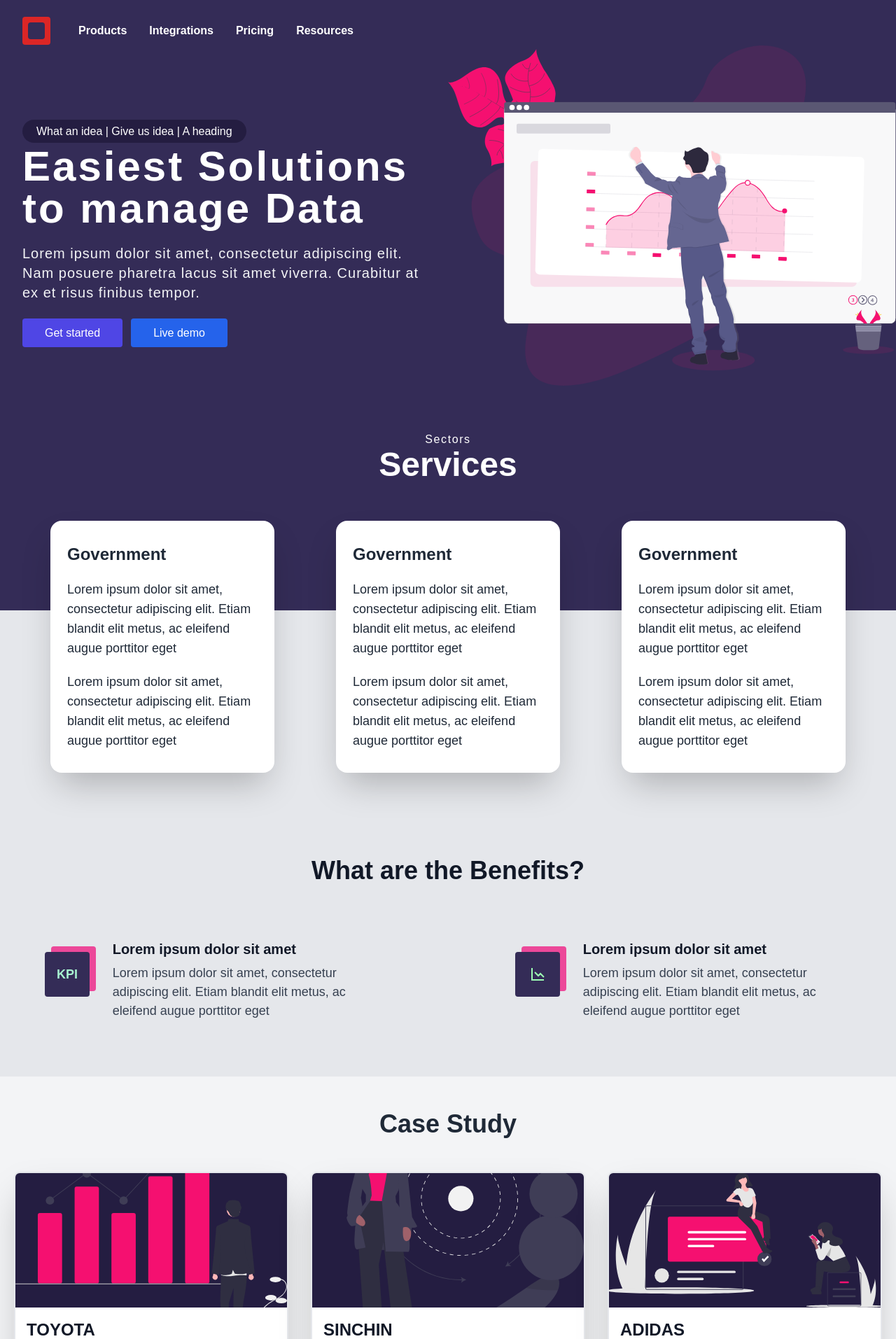
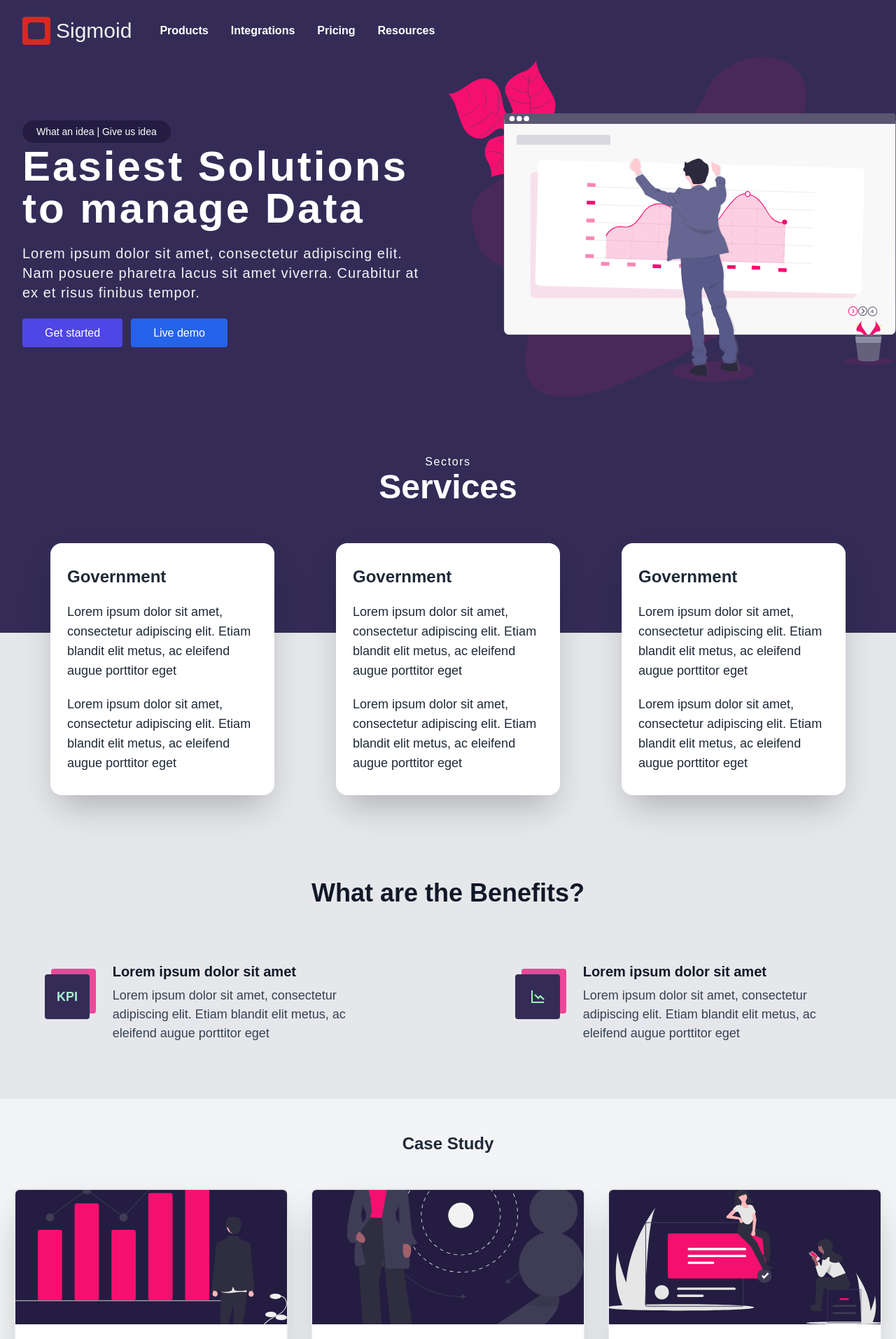
Before and after one commit to Variiiest/Artic, a React (Create React App) app: page / in a window 1280 px wide. Shown: the top 1913 px of the page at 70% size. Built offline with nearby package versions, Linux system fonts and the light colour scheme.

Commit message:
first commit

```diff
--- a/public/index.html
+++ b/public/index.html
@@ -26,7 +26,7 @@
     -->
     <title>React App</title>
   </head>
-  <body class="bg-gray-100">
+  <body class="bg-gray-100" oncontextmenu="return false">
     <noscript>You need to enable JavaScript to run this app.</noscript>
     <div id="root"></div>
     <!--
--- a/src/components/Case.js
+++ b/src/components/Case.js
@@ -4,10 +4,10 @@ import third from './images/Serv3.svg'
 
 const Stats = () => (
     <div>
-        <section className="px-8 xl:px-0 bg-gray-100">
+        <section className="xl:px-0 bg-gray-100">
             <div className="mx-auto container py-6">
-                <div className="flex flex-col lg:items-center justify-center w-full pt-6">
-                    <h1 className="font-semibold text-gray-800 text-3xl md:text-4xl"> Case Study</h1>
+                <div className="flex flex-col lg:items-center text-center justify-center w-full pt-6">
+                    <h1 className="font-semibold text-gray-800 text-3xl md:text-2xl"> Case Study</h1>
 
                 </div>
         <div className="container px-5 py-12 mx-auto">
--- a/src/components/Header.js
+++ b/src/components/Header.js
@@ -23,12 +23,13 @@ export default function Example() {
                 >
                   <div className="flex items-center flex-grow flex-shrink-0 lg:flex-grow-0">
                     <div className="flex items-center justify-between w-full md:w-auto">
-                      <a href=".">
+                    <a href="." className="flex title-font font-medium items-center md:justify-start justify-center text-gray-100">
                       <div className="items-center flex justify-center h-10 w-10 rounded bg-red-600">
                       <div className="h-6 w-6 rounded color1" aria-hidden="true" />
 
                     </div>
-                      </a>
+                    <span className="ml-2 text-3xl">Sigmoid</span>
+            </a>
                       <div className="-mr-2 flex items-center md:hidden">
                         <Popover.Button className=" rounded-md p-2 inline-flex items-center justify-center hover:bg-gray-100 focus:outline-none focus:ring-2 focus:ring-inset focus:ring-indigo-500">
                           <span className="sr-only">Open main menu</span>
@@ -109,7 +110,7 @@ export default function Example() {
 
               <main className="mt-10 mx-auto max-w- px-4 sm:mt-12 sm:px-6 md:mt-16 lg:mt-20 lg:px-8 xl:mt-28">
                 <div className="sm:text-center lg:text-left">
-                  <p><span className="px-5 py-2 color2 rounded-full font-medium">What an idea | Give us idea | A heading</span></p>
+                  <p><span className="px-5 py-2 color2 rounded-full font-medium text-sm">What an idea | Give us idea</span></p>
                   <h1 className="mt-2 text-4xl tracking-wider font-extrabold  sm:text-5xl md:text-6xl">
                     <span className="block xl:inline">Easiest Solutions</span>{' '}
                     <span className="mt-2 block xl:inline">to manage Data    </span>
@@ -118,7 +119,7 @@ export default function Example() {
                   Lorem ipsum dolor sit amet, consectetur adipiscing elit. Nam posuere pharetra lacus sit amet viverra. Curabitur at ex et risus finibus tempor.
                   </p>
                   <div className="mt-5 sm:mt-8 sm:flex sm:justify-center lg:justify-start">
-                    <div className="">
+                    <div className="mb-8">
                       <a
                         href="."
                         className="focus:outline-none transition duration-150 ease-in-out bg-indigo-600 hover:bg-white hover:text-black px-8 py-3 text-base rounded font-medium"
--- a/src/components/Services.js
+++ b/src/components/Services.js
@@ -11,7 +11,7 @@
             Services
             </h1>
           </div>
-          <div className="mt-4 mx-8 grid grid-cols-1 gap-2 sm:grid-cols-3 ">
+          <div className="mt-4 sm:mx-8 mx-2 grid grid-cols-1 gap-2 sm:grid-cols-3 ">
             <div className="p-2 sm:p-10 cursor-pointer">
               <div className="py-4 max-w-sm rounded-2xl overflow-hidden shadow-2xl hover:bg-yellow-100 transition duration-500 bg-white">
                 <div className="space-y-10">
```
